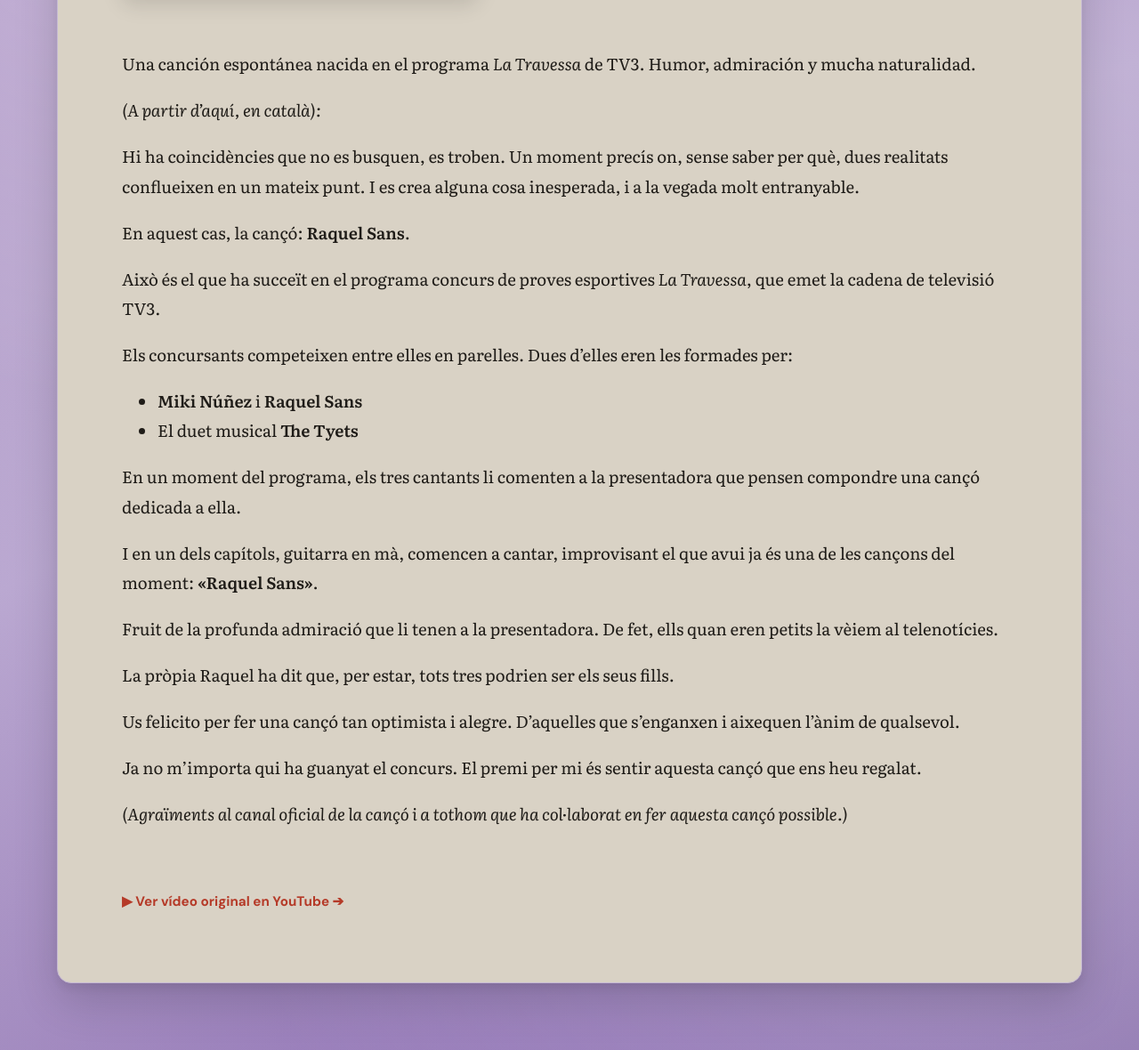
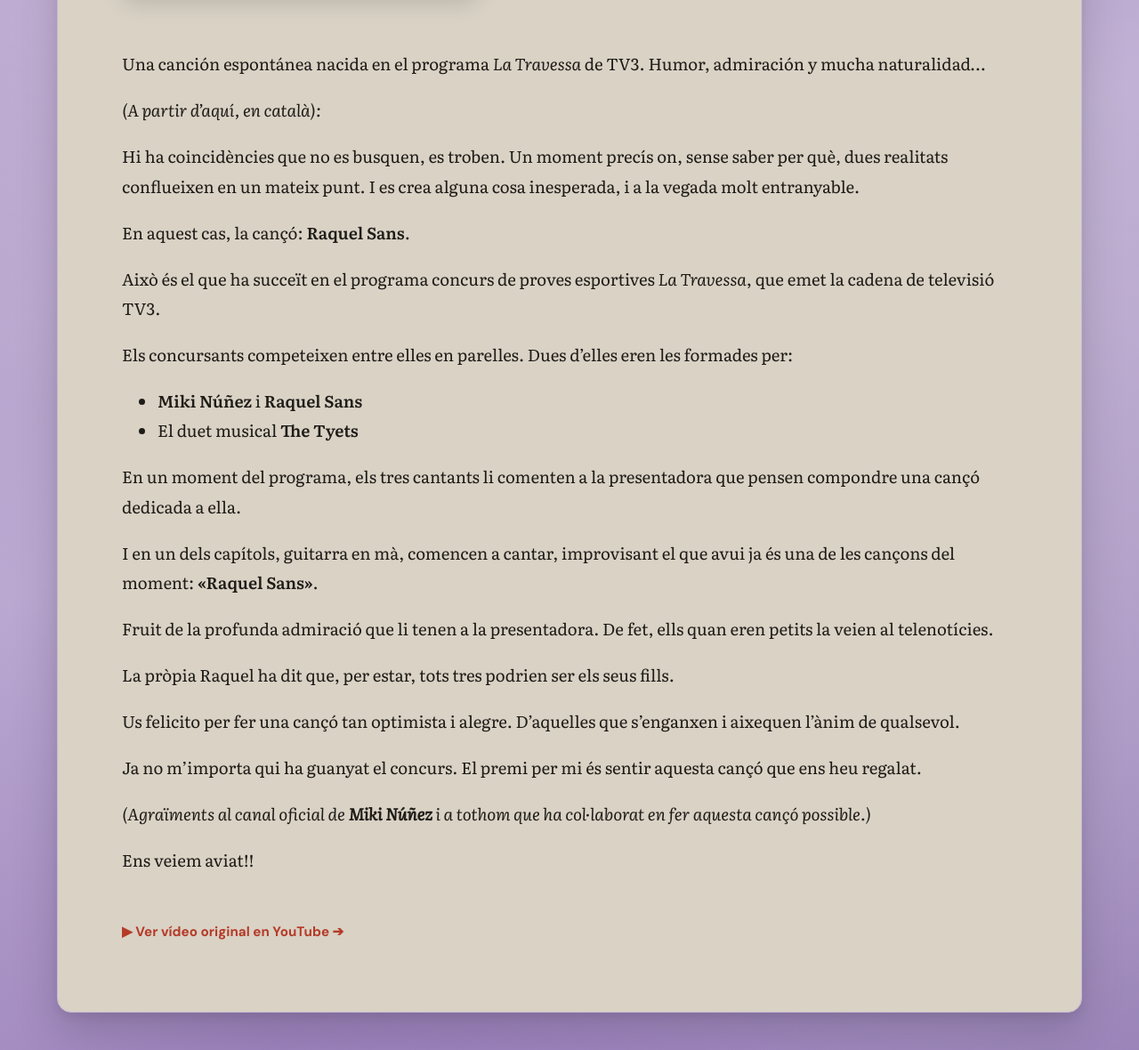
Before and after one commit to Eliusman/ALGO-, an Astro site: page /ALGO-/posts/raquel-sans in a window 1280 px wide. Shown: the part 727-1907 px from the top of the page at 89% size. Built offline with nearby package versions, Linux system fonts and the light colour scheme; Astro itself is replaced by a stand-in of ours.

Commit message:
Update text and acknowledgments in raquel-sans.md

```diff
--- a/src/content/posts/raquel-sans.md
+++ b/src/content/posts/raquel-sans.md
@@ -7,7 +7,7 @@
 videoUrl: "https://youtu.be/RQnM1yL3fn8?si=FzdUH1L3mEfxXfZq"
 ---
 
-Una canción espontánea nacida en el programa *La Travessa* de TV3. Humor, admiración y mucha naturalidad.
+Una canción espontánea nacida en el programa *La Travessa* de TV3. Humor, admiración y mucha naturalidad...
 
 *(A partir d'aquí, en català):*
 
@@ -26,7 +26,7 @@
 
 I en un dels capítols, guitarra en mà, comencen a cantar, improvisant el que avui ja és una de les cançons del moment: **«Raquel Sans»**.
 
-Fruit de la profunda admiració que li tenen a la presentadora. De fet, ells quan eren petits la vèiem al telenotícies.
+Fruit de la profunda admiració que li tenen a la presentadora. De fet, ells quan eren petits la veien al telenotícies.
 
 La pròpia Raquel ha dit que, per estar, tots tres podrien ser els seus fills.
 
@@ -34,6 +34,6 @@
 
 Ja no m’importa qui ha guanyat el concurs. El premi per mi és sentir aquesta cançó que ens heu regalat.
 
-*(Agraïments al canal oficial de la cançó i a tothom que ha col·laborat en fer aquesta cançó possible.)*
+*(Agraïments al canal oficial de **Miki Núñez** i a tothom que ha col·laborat en fer aquesta cançó possible.)*
 
-~~~ Ens veiem aviat ~~~
+Ens veiem aviat!!
```
